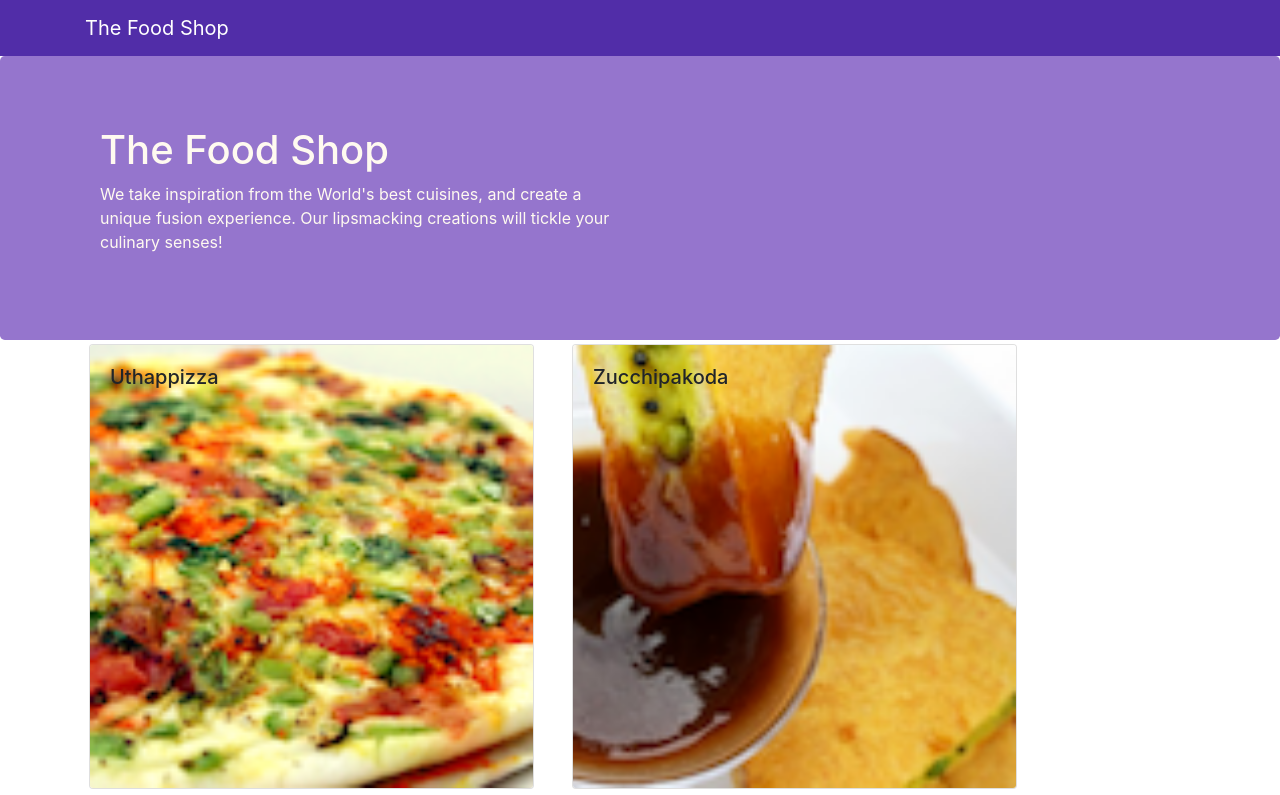
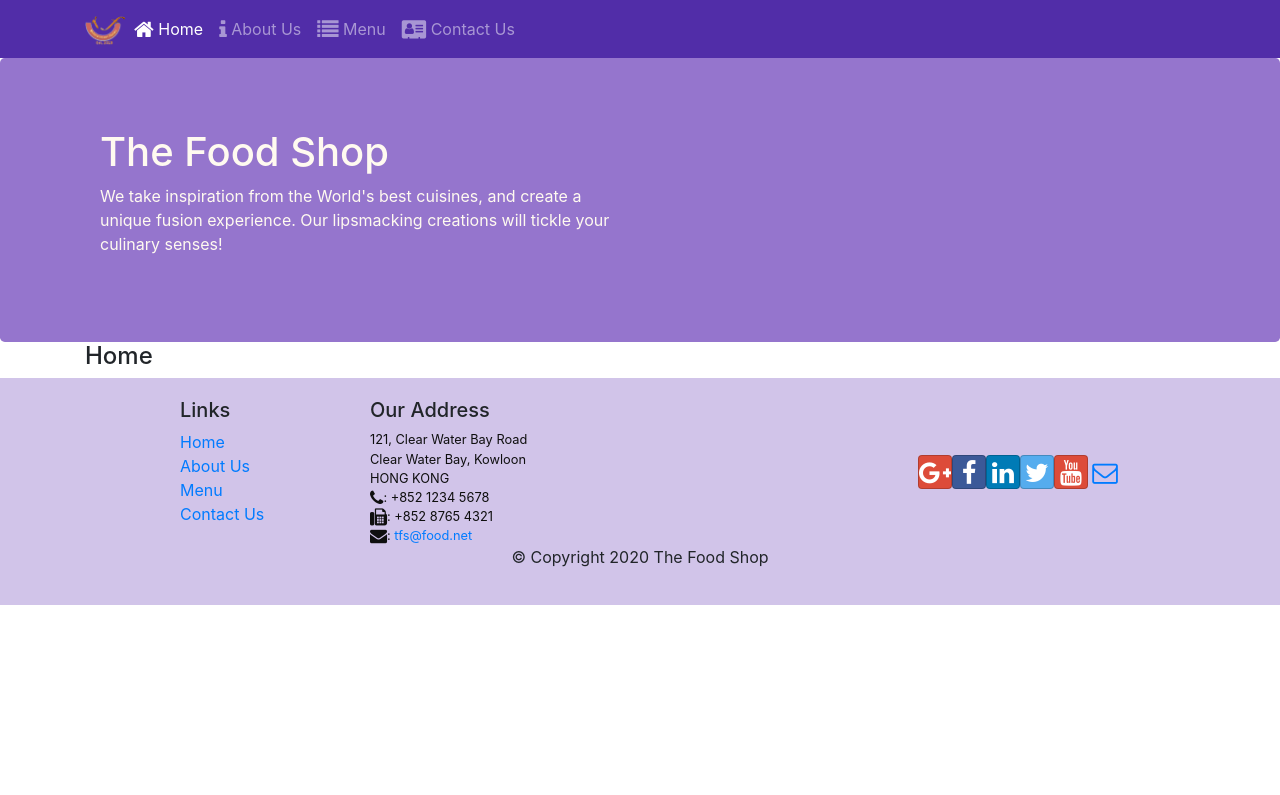
Before and after one commit to SohelRaja/The-Food-Shop, a React (Create React App) app: page /home in a window 1280 px wide. Shown: the top 795 px of the page. Built offline with nearby package versions, Linux system fonts and the light colour scheme.

Commit message:
Navlink Link added

```diff
--- a/package.json
+++ b/package.json
@@ -13,6 +13,7 @@
     "react": "^16.13.1",
     "react-dom": "^16.13.1",
     "react-popper": "^0.9.2",
+    "react-router-dom": "^4.2.2",
     "react-scripts": "3.4.1",
     "reactstrap": "^5.0.0"
   },
--- a/src/App.js
+++ b/src/App.js
@@ -1,14 +1,16 @@
 import React, { Component } from 'react';
 import Main from './components/MainComponent';
 import './App.css';
-
+import {BrowserRouter} from 'react-router-dom';
 
 class App extends Component{
   render(){
     return (
-      <div>
-        <Main />
-      </div>
+      <BrowserRouter>
+        <div>
+          <Main />
+        </div>
+      </BrowserRouter>
     );
   }
 }
--- a/src/components/FooterComponent.js
+++ b/src/components/FooterComponent.js
@@ -1,4 +1,5 @@
 import React from 'react';
+import {Link} from 'react-router-dom';
 
 function Footer(props){
     return(
@@ -8,10 +9,10 @@ function Footer(props){
                     <div className="col-4 offset-1 col-sm-2">
                         <h5>Links</h5>
                         <ul className="list-unstyled">
-                            <li><a href="/">Home</a></li>
-                            <li><a href="/">About</a></li>
-                            <li><a href="/">Menu</a></li>
-                            <li><a href="/">Contact</a></li>
+                            <li><Link to='/home'>Home</Link></li>
+                            <li><Link to='/aboutus'>About Us</Link></li>
+                            <li><Link to='/menu'>Menu</Link></li>
+                            <li><Link to='/contactus'>Contact Us</Link></li>
                         </ul>
                     </div>
                     <div className="col-7 col-sm-5">
--- a/src/components/HeaderComponent.js
+++ b/src/components/HeaderComponent.js
@@ -1,15 +1,57 @@
 import React, {Component} from 'react';
-import {Navbar, NavbarBrand, Jumbotron} from 'reactstrap';
+import {Nav, Navbar, NavbarBrand, NavbarToggler, Collapse, NavItem, Jumbotron} from 'reactstrap';
+import { NavLink } from 'react-router-dom';
 
 class Header extends Component{
+    constructor(props) {
+        super(props);
+
+        this.toggleNav = this.toggleNav.bind(this);
+        this.state = {
+            isNavOpen: false
+        };
+    }
+
+    toggleNav() {
+        this.setState({
+            isNavOpen: !this.state.isNavOpen
+        });
+    }
     render(){
         return(
             // React Fragment(<React.Fragment></React.Fragment> or <></>) --> It enables us to group together
             // branch of react elemnets, actually alternative of div tag.
             <>
-                <Navbar dark>
+                <Navbar dark expand="md">
                     <div className="container">
-                        <NavbarBrand href="/">The Food Shop</NavbarBrand>
+                        <NavbarToggler onClick={this.toggleNav} />
+                        <NavbarBrand className="mr-auto" href="/">
+                            <img src='assets/images/logo.png' height="30" width="41" alt='The Food Shop' />
+                        </NavbarBrand>
+                        <Collapse isOpen={this.state.isNavOpen} navbar>
+                            <Nav navbar>
+                                <NavItem>
+                                    <NavLink className="nav-link"  to='/home'>
+                                        <span className="fa fa-home fa-lg"></span> Home
+                                    </NavLink>
+                                </NavItem>
+                                <NavItem>
+                                    <NavLink className="nav-link" to='/aboutus'>
+                                        <span className="fa fa-info fa-lg"></span> About Us
+                                    </NavLink>
+                                </NavItem>
+                                <NavItem>
+                                    <NavLink className="nav-link"  to='/menu'>
+                                        <span className="fa fa-list fa-lg"></span> Menu
+                                    </NavLink>
+                                </NavItem>
+                                <NavItem>
+                                    <NavLink className="nav-link" to='/contactus'>
+                                        <span className="fa fa-address-card fa-lg"></span> Contact Us
+                                    </NavLink>
+                                </NavItem>
+                            </Nav>
+                        </Collapse>
                     </div>
                 </Navbar>
                 <Jumbotron>
--- /dev/null
+++ b/src/components/HomeComponent.js
@@ -0,0 +1,10 @@
+import React from 'react';
+
+function Home(props){
+    return(
+        <div className="container">
+            <h4>Home</h4>
+        </div>
+    );
+}
+export default Home;
--- a/src/components/MainComponent.js
+++ b/src/components/MainComponent.js
@@ -1,6 +1,9 @@
 import React, { Component } from 'react';
+import {Switch, Route, Redirect} from 'react-router-dom';
+
 import Menu from './MenuComponent';
 import './../App.css';
+import Home from './HomeComponent';
 import Header from './HeaderComponent';
 import Footer from './FooterComponent';
 import DishDetail from './DishdetailComponent';
@@ -18,16 +21,27 @@ class Main extends Component{
         this.setState({ selectedDish: dishID});
     }
     render(){
+        const HomePage = () => {
+            return(
+                <Home
+                />
+            );
+        }
         return (
         <div>
             <Header />
-            <Menu
+            {/* <Menu
                 dishes={this.state.dishes}
                 onClick={(dishID) => this.onDishSelect(dishID)}
             />
             <DishDetail
                 dish={this.state.dishes.filter((dish) => dish.id === this.state.selectedDish)[0]}
-            />
+            /> */}
+            <Switch>
+                <Route path='/home' component={HomePage} />
+                <Route exact path='/menu' component={() => <Menu dishes={this.state.dishes} />} />
+                <Redirect to="/home" />
+            </Switch>
             <Footer />
         </div>
         );
```
Also changed, not shown: 1 other file (tests, documents, lock files or other folders).
